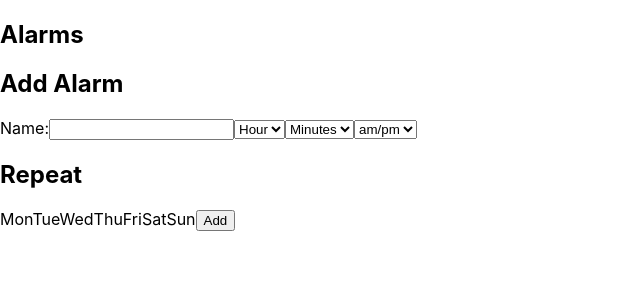
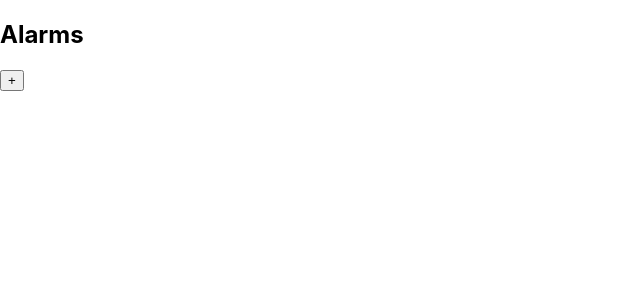
Before and after one commit to RashaMou/alarm-clock, a React (Create React App) app: page / in a window 1280 px wide. Shown: the top 300 px of the page, without its empty margins (0-640 px from the left). Built offline with nearby package versions, Linux system fonts and the light colour scheme.

Commit message:
Basic alarm functionality complete

```diff
--- a/src/App.js
+++ b/src/App.js
@@ -1,13 +1,20 @@
 import React from "react";
+import { Route } from "react-router-dom";
 import "./App.css";
 import AddAlarm from "./components/AddAlarm";
 import Alarms from "./components/Alarms";
 
-function App() {
+function App(props) {
+    // fetches and displays array of alarms from database
+
     return (
         <div>
-            <Alarms />
-            <AddAlarm />
+            <Route exact path="/">
+                <Alarms />
+            </Route>
+            <Route exact path="/addAlarm">
+                <AddAlarm />
+            </Route>
         </div>
     );
 }
--- a/src/components/AddAlarm.js
+++ b/src/components/AddAlarm.js
@@ -1,13 +1,14 @@
 import React, { useState } from "react";
+import { Link } from "react-router-dom";
 
-const AddAlarm = () => {
-    const [name, setName] = useState("");
+const AddAlarm = (props) => {
+    const [error, setError] = useState("");
     const [alarm, setAlarm] = useState({
+        name: "",
         hour: 0,
         minutes: 0,
         amPm: "am",
-    });
-    const [repeatedDays, setRepeatedDays] = useState({
+        repeatedDays: {
             Mon: false,
             Tue: false,
             Wed: false,
@@ -15,18 +16,21 @@ const AddAlarm = () => {
             Fri: false,
             Sat: false,
             Sun: false,
+        },
     });
 
     const handleChange = (e) => {
-        setName(e.target.value);
+        setAlarm({ ...alarm, name: e.target.value });
     };
     const days = ["Mon", "Tue", "Wed", "Thu", "Fri", "Sat", "Sun"];
 
     const selectRepeat = (day) => {
-        console.log(day);
-        setRepeatedDays({
-            ...repeatedDays,
-            [day]: !repeatedDays[day],
+        setAlarm({
+            ...alarm,
+            repeatedDays: {
+                ...alarm.repeatedDays,
+                [day]: !alarm.repeatedDays[day],
+            },
         });
     };
 
@@ -34,41 +38,59 @@ const AddAlarm = () => {
         .fill()
         .map((v, i) => ++i);
 
-    const minutes = Array(60)
-        .fill()
-        .map((v, i) => i);
+    const getMins = () => {
+        let mins = new Array(10);
 
-    const handleSubmit = () => {
-        // send setAlarm and repeatedDays to App.justify
+        for (let i = 0; i < 60; i += 5) {
+            mins[i] = i;
+        }
+        return mins;
     };
 
+    const minutes = getMins();
+
     const handleTime = (e) => {
-        console.log(e.target.id, ":", e.target.value);
+        if (e.target.id === "hour" && e.target.value > 0) {
+            setError("");
+        }
         setAlarm({
             ...alarm,
             [e.target.id]: e.target.value,
         });
     };
 
+    const submitAlarm = () => {
+        if (alarm.hour === 0) {
+            setError("Please set the hour");
+        } else {
+            console.log(alarm);
+            // submit to database
+        }
+    };
+
     return (
         <div>
+            <Link to="/">Back</Link>
+            {error ? <p>{error}</p> : null}
             <form>
                 <label>
                     Name:
-                    <input type="text" value={name} onChange={handleChange} />
+                    <input type="text" onChange={handleChange} />
                 </label>
                 <select name="hour" id="hour" onChange={handleTime}>
-                    <option value="alarm.hour">Hour</option>
+                    <option value={0}>00</option>
                     {hours.map((h, idx) => {
+                        if (h < 10) {
                             return (
                                 <option key={idx} value={h}>
-                                {h}
+                                    0{h}
                                 </option>
                             );
+                        }
+                        return <option value={h}>{h}</option>;
                     })}
                 </select>
                 <select name="minutes" id="minutes" onChange={handleTime}>
-                    <option value="">Minutes</option>
                     {minutes.map((m, idx) => {
                         if (m < 10) {
                             return (
@@ -81,7 +103,6 @@ const AddAlarm = () => {
                     })}
                 </select>
                 <select name="am-pm" id="amPm" onChange={handleTime}>
-                    <option value="">am/pm</option>
                     <option value="am">am</option>
                     <option value="pm">pm</option>
                 </select>
@@ -92,15 +113,17 @@ const AddAlarm = () => {
                     <span
                         key={idx}
                         onClick={() => selectRepeat(day)}
-                        className={`${repeatedDays[day] ? "repeatedDay" : ""}`}
+                        className={`${
+                            alarm.repeatedDays[day] ? "repeatedDay" : ""
+                        }`}
                     >
                         {day}
                     </span>
                 );
             })}
-            <button type="submit" onClick={handleSubmit}>
-                Add
-            </button>
+            {/* <Link to="/"> */}
+            <button onClick={submitAlarm}>Add</button>
+            {/* </Link> */}
         </div>
     );
 };
--- a/src/components/Alarms.js
+++ b/src/components/Alarms.js
@@ -1,10 +1,13 @@
 import React from "react";
+import { Link } from "react-router-dom";
 
-const Alarms = () => {
+const Alarms = (props) => {
     return (
         <div>
             <h2>Alarms</h2>
-            <h2>Add Alarm</h2>
+            <Link to="/addAlarm">
+                <button>+</button>
+            </Link>
         </div>
     );
 };
--- a/src/index.js
+++ b/src/index.js
@@ -1,14 +1,18 @@
-import React from 'react';
-import ReactDOM from 'react-dom';
-import './index.css';
-import App from './App';
-import reportWebVitals from './reportWebVitals';
+import React from "react";
+import ReactDOM from "react-dom";
+import { BrowserRouter as Router } from "react-router-dom";
+import App from "./App";
+import "./index.css";
+import reportWebVitals from "./reportWebVitals";
 
 ReactDOM.render(
-  <React.StrictMode>
-    <App />
-  </React.StrictMode>,
-  document.getElementById('root')
+    <React.StrictMode>
+        <Router>
+            <App />
+        </Router>
+    </React.StrictMode>,
+
+    document.getElementById("root")
 );
 
 // If you want to start measuring performance in your app, pass a function
```
Also changed, not shown: src/contexts/AlarmContext.js (added), 1 other file (tests, documents, lock files or other folders). Lines whose indentation alone changed are shown as unchanged.
